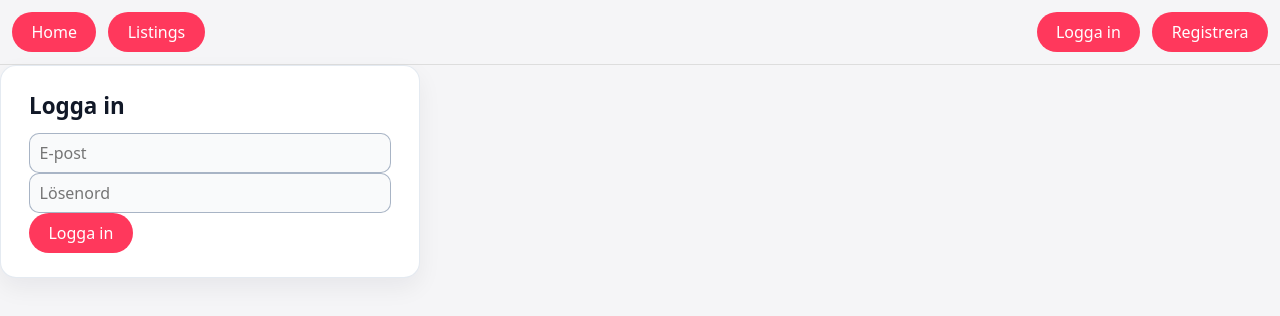
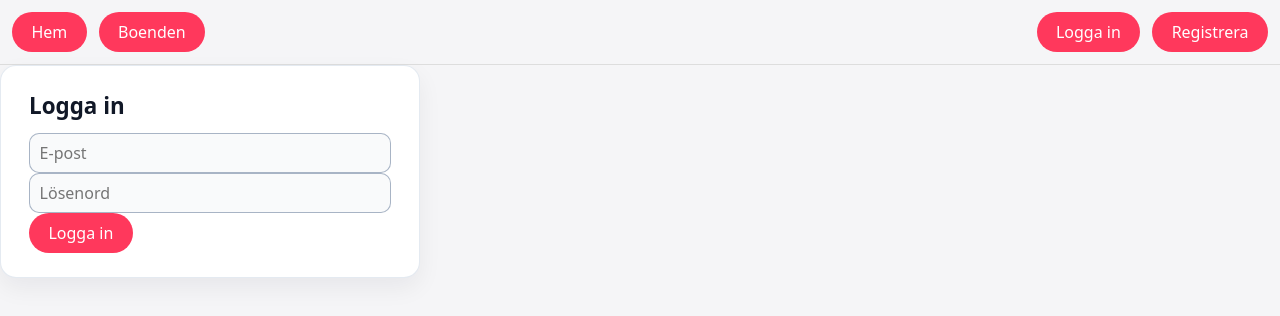
Before and after one commit to bjornwildenstam/bnb-frontend, a React (Vite) app: page /#/login in a window 1280 px wide. Shown: the top 316 px of the page. Built offline with nearby package versions, Linux system fonts and the light colour scheme; no server answers.

Commit message:
changed spelling errors

```diff
--- a/src/routes/AppLayout.tsx
+++ b/src/routes/AppLayout.tsx
@@ -11,8 +11,8 @@ export default function AppLayout() {
   return (
     <>
       <nav style={{ display: 'flex', gap: 12, padding: 12, borderBottom: '1px solid #ddd' }}>
-        <Link to="/">Home</Link>
-        <Link to="/properties">Listings</Link>
+        <Link to="/">Hem</Link>
+        <Link to="/properties">Boenden</Link>
         {user ? (
           <>
             <Link to="/bookings">Mina bokningar</Link>
--- a/src/routes/Home.tsx
+++ b/src/routes/Home.tsx
@@ -103,7 +103,7 @@ export default function HomePage() {
     <section className="home-popular">
   <div className="home-section-header">
     <h2>Populära boenden just nu</h2>
-    <Link to="/properties">Visa alla listings →</Link>
+    <Link to="/properties">Visa alla boenden →</Link>
   </div>
 
   {loading ? (
```
